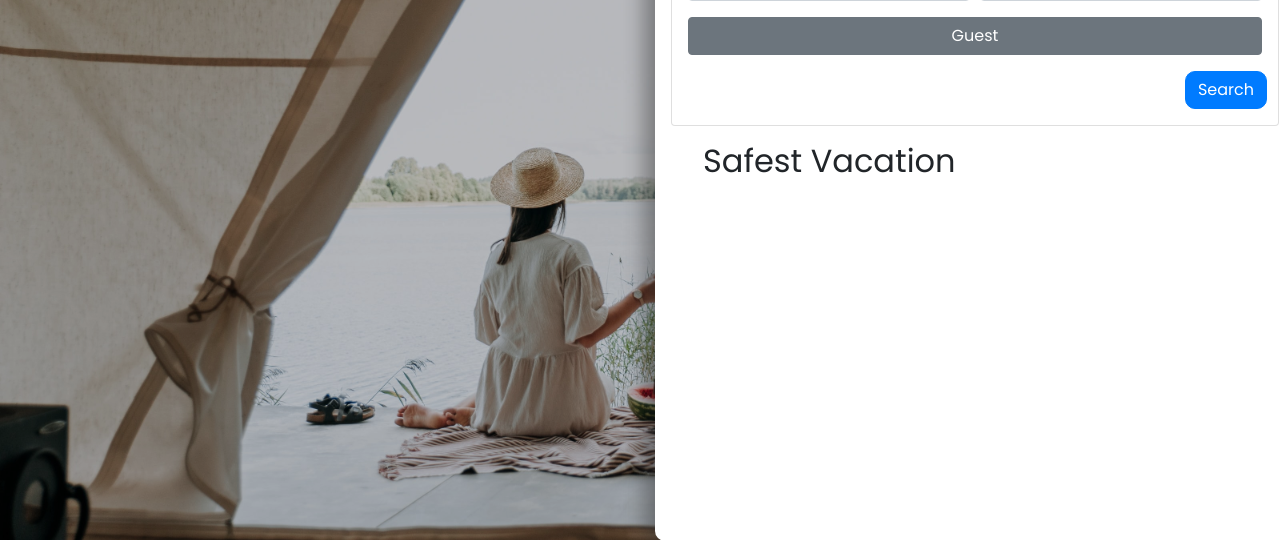
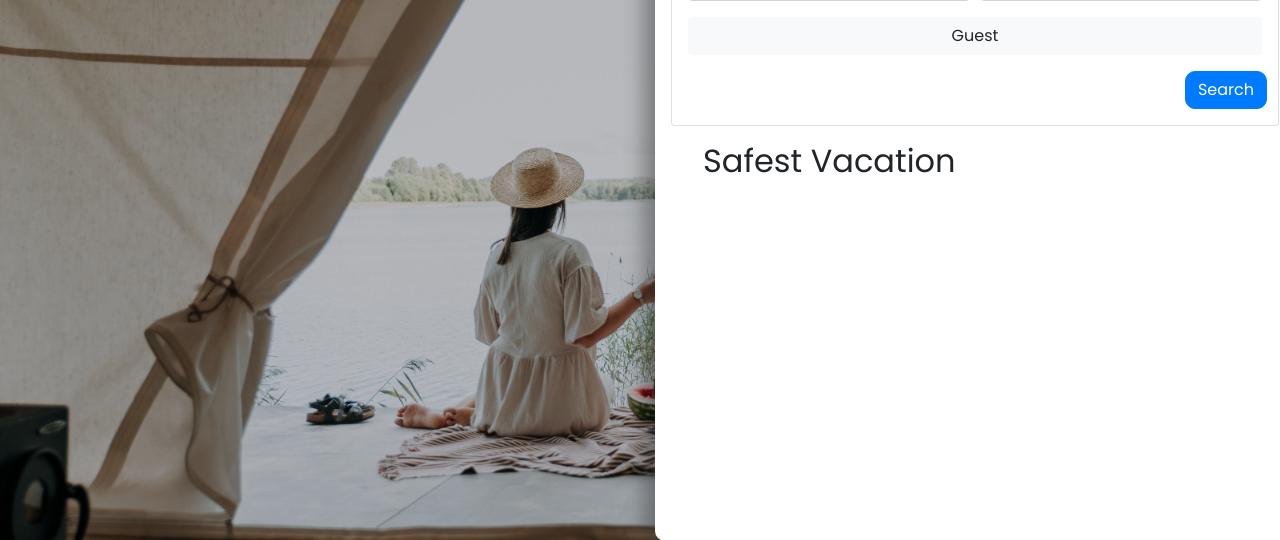
Before and after one commit to iqbal89co/staycation_crowd, a CodeIgniter app: page /staycation_crowd/ in a window 1280 px wide; the page is wider, and only the part inside the window is pictured. Shown: the part 259-799 px from the top of that part. Run offline with CodeIgniter, Linux system fonts and the light colour scheme; data that the repository does not hold is empty; some libraries are stand-ins or nearby versions.

Commit message:
ganti button

```diff
--- a/application/views/hero.php
+++ b/application/views/hero.php
@@ -47,7 +47,7 @@
 							</div>
 						</div>
 						<div class="mb-3">
-							<button type="button" class="btn btn-secondary w-100 drop-heading">
+							<button type="button" class="btn btn-light w-100 drop-heading">
 								Guest
 							</button>
 
@@ -77,7 +77,7 @@
 											<button type="button" class="plusMin btnPlus">+</button>
 										</div>
 									</li>
-									<li><button type="button" class="btn w-100 drop-done">done</button></li>
+									<li><button type="button" class="btn btn-primary w-100 drop-done">done</button></li>
 								</ul>
 							</div>
 						</div>
--- a/assets/css/index.css
+++ b/assets/css/index.css
@@ -769,6 +769,7 @@ a:hover {
 	width: 30px;
 	height: 30px;
 	border-radius: 50%;
+	border: none;
 }
 
 .drop-text {
```
